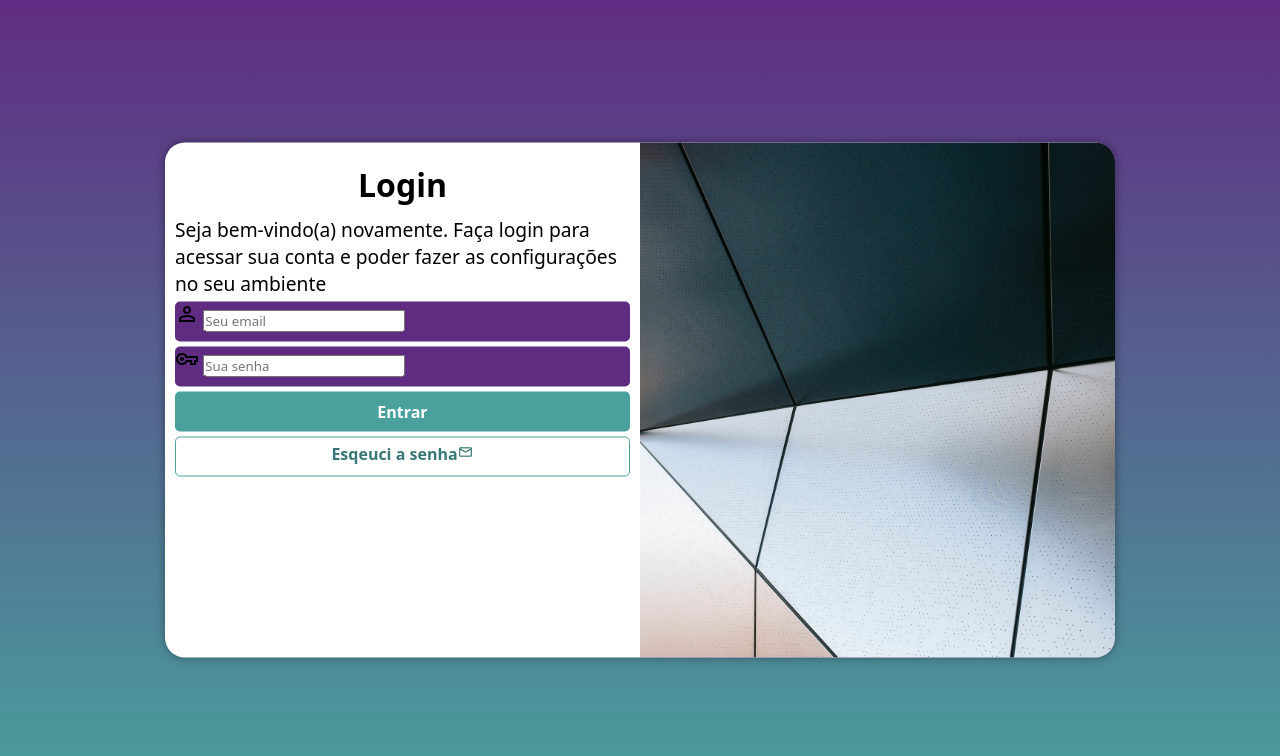
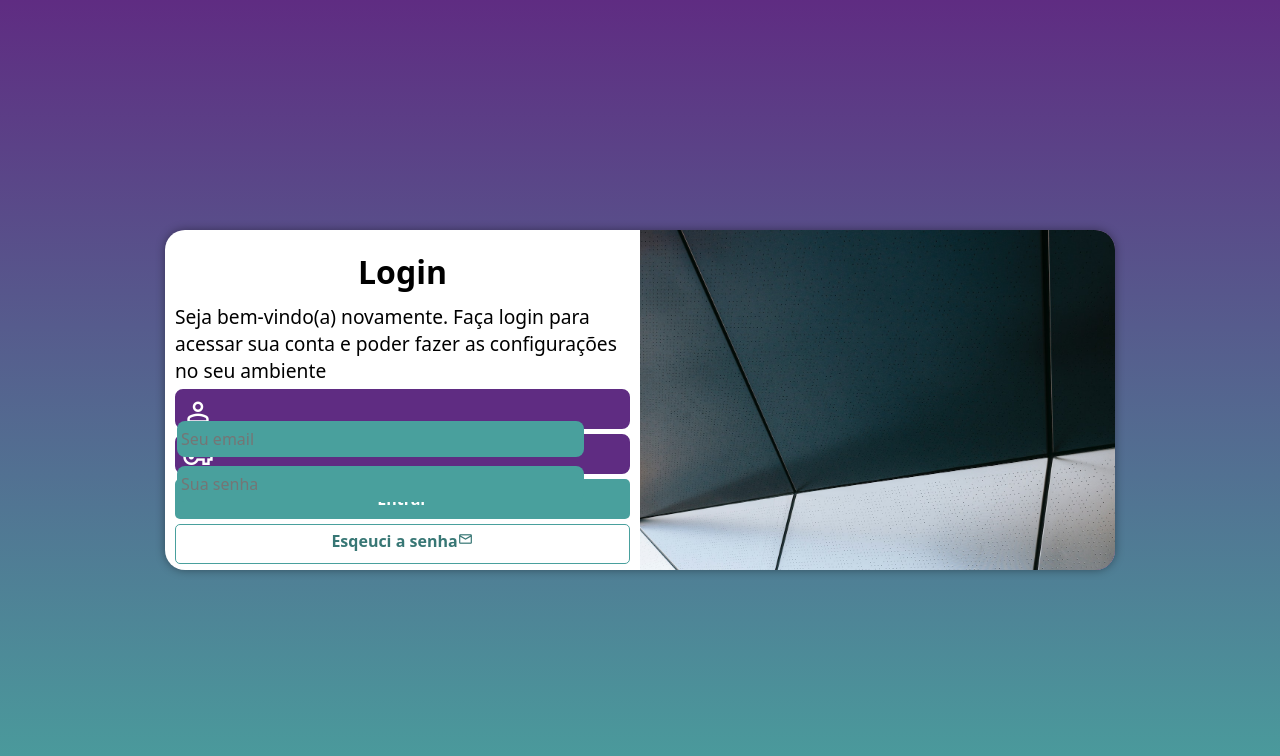
Before and after one commit to jotapeRP/projeto-login, a plain HTML site: page index.html in a window 1280 px wide. Drawn offline with nearby package versions, Linux system fonts and the light colour scheme.

Commit message:
att exercicio

```diff
--- a/estilos/media-query.css
+++ b/estilos/media-query.css
@@ -16,6 +16,7 @@ Grandes telas: acima de 1200px
 
     section#login{
         width:80vw;
+        height: 285px;
     }
 
     section#login > div#imagem{
@@ -38,6 +39,7 @@ Grandes telas: acima de 1200px
 
     section#login{
         width: 950px;
+        height: 340px;
     }
 
     section#login > div#imagem{
--- a/estilos/style.css
+++ b/estilos/style.css
@@ -29,17 +29,17 @@ section#login{
     position: absolute;
     top: 50%;
     left: 50%;
-    transform: translate(-50%, -50%);
     overflow: hidden;
 
     background-color: white;
-    height: 515px;
+    height: 520px;
     width: 250px;
     border-radius: 20px;
     box-shadow: 0px 0px 10px #00000063;
 
     transition: width 0.3s, height 0.3s;
     transition-timing-function: ease;
+    transform: translate(-50%, -50%);
 }
 
 section#login >div#imagem{
@@ -67,12 +67,36 @@ form div.campo{
     display: block;
     width: 100%;
     height: 40px;
-    border-radius: 5px;
+    border-radius: 8px;
     margin: 5px 0px;
+    border: 2px solid #5f2c82;
 }
 
 form div.campo label{
     display: none;
+}
+
+div.campo span{
+    color: white;
+    font-size: 2em;
+    width: 40px;
+    padding: 5px;
+}
+
+div.campo input{
+    background-color: #49a09d;
+    font-size: 1em;
+    width: calc(100% - 44px);
+    height: 100%;
+    border: 0px;
+    border-radius: 8px;
+    padding: 4px;
+    transform: translateY(-12px);
+}
+
+div.campo input:focus-within{
+    background-color: white;
+    border: none;
 }
 
 form > input[type=submit]{
```
